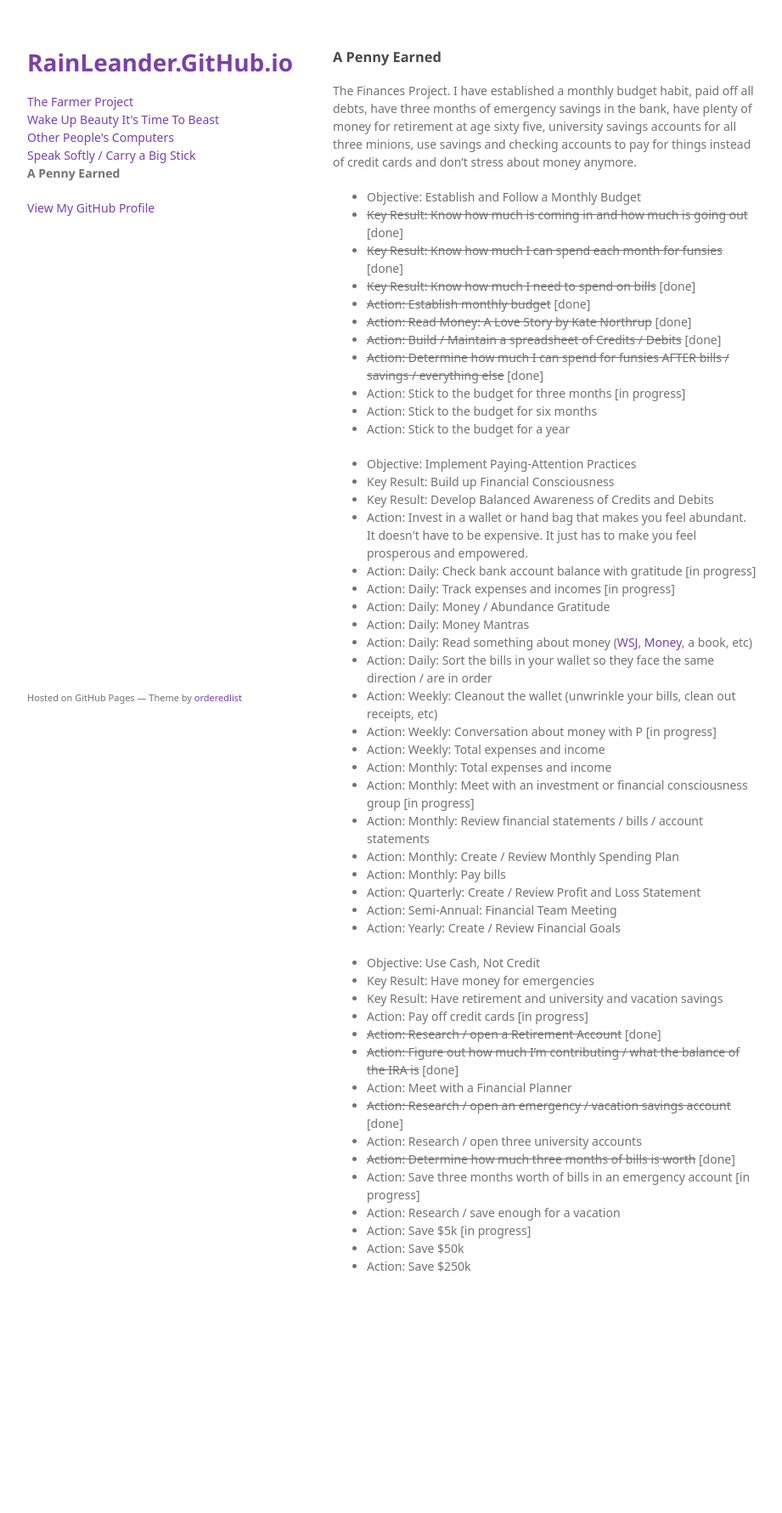
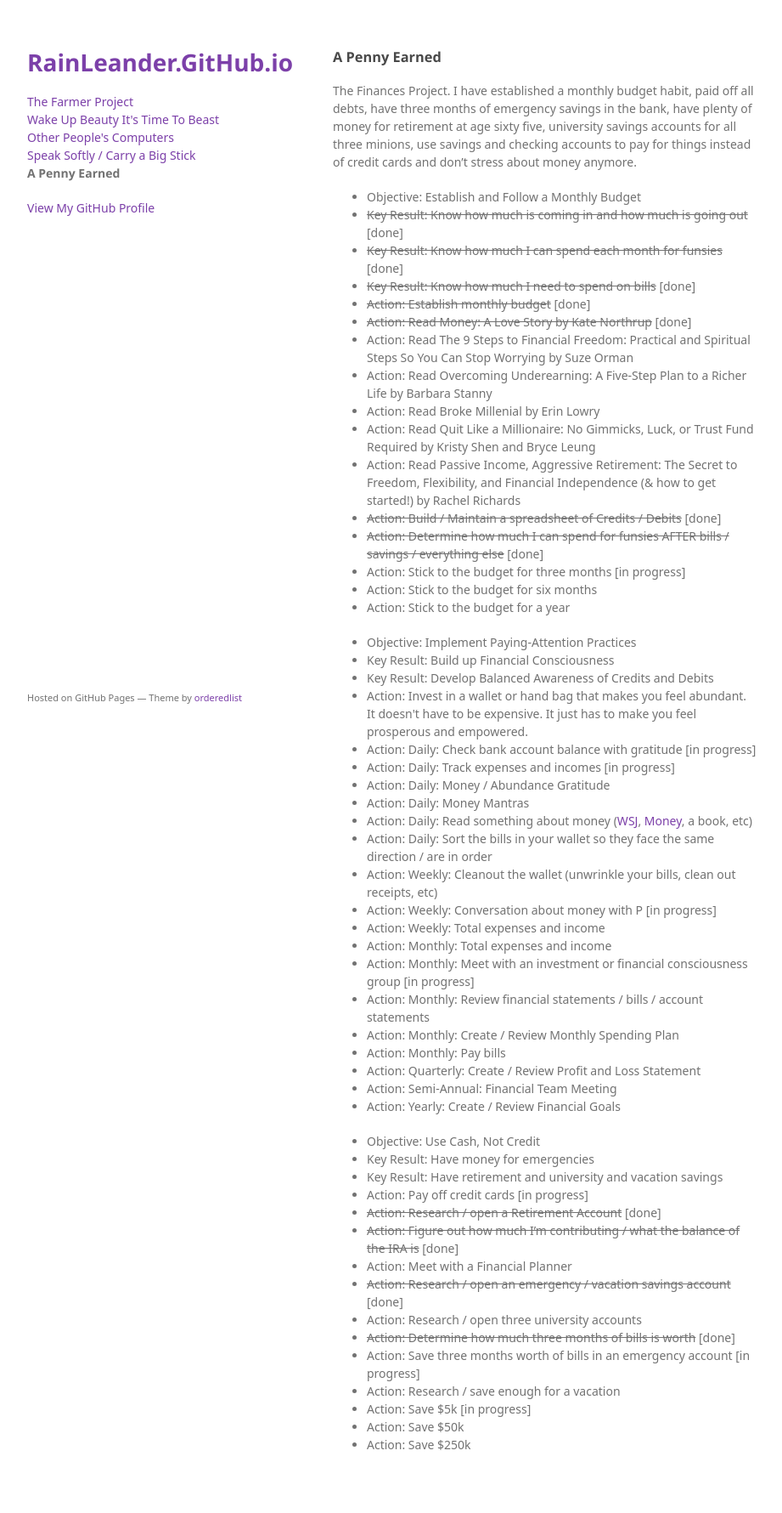
Before and after one commit to rainleander/rainleander.github.io, a Jekyll site: the page a-penny-earned.html, which Jekyll copies as it is, in a window 1280 px wide. Shown: the whole page at 85% size, without its empty margins (178-1099 px from the left). Built offline with Jekyll 4.4.1, drawn with Linux system fonts in a browser that asks for light colours; some web fonts are replaced; before the commit the page ends 1570 px from its top, so only the background shows below that.

Commit message:
Update a-penny-earned.html

```diff
--- a/a-penny-earned.html
+++ b/a-penny-earned.html
@@ -36,6 +36,11 @@
         <li><strike>Key Result: Know how much I need to spend on bills</strike> [done]</li>
         <li><strike>Action: Establish monthly budget</strike> [done]</li>
         <li><strike>Action: Read Money: A Love Story by Kate Northrup</strike> [done]</li>
+        <li>Action: Read The 9 Steps to Financial Freedom: Practical and Spiritual Steps So You Can Stop Worrying by Suze Orman</li>
+        <li>Action: Read Overcoming Underearning: A Five-Step Plan to a Richer Life by Barbara Stanny</li>
+        <li>Action: Read Broke Millenial by Erin Lowry</li>
+        <li>Action: Read Quit Like a Millionaire: No Gimmicks, Luck, or Trust Fund Required by Kristy Shen and Bryce Leung</li>
+        <li>Action: Read Passive Income, Aggressive Retirement: The Secret to Freedom, Flexibility, and Financial Independence (& how to get started!) by Rachel Richards</li>
         <li><strike>Action: Build / Maintain a spreadsheet of Credits / Debits</strike> [done]</li>
         <li><strike>Action: Determine how much I can spend for funsies AFTER bills / savings / everything else</strike> [done]</li>
         <li>Action: Stick to the budget for three months [in progress]</li>
```
